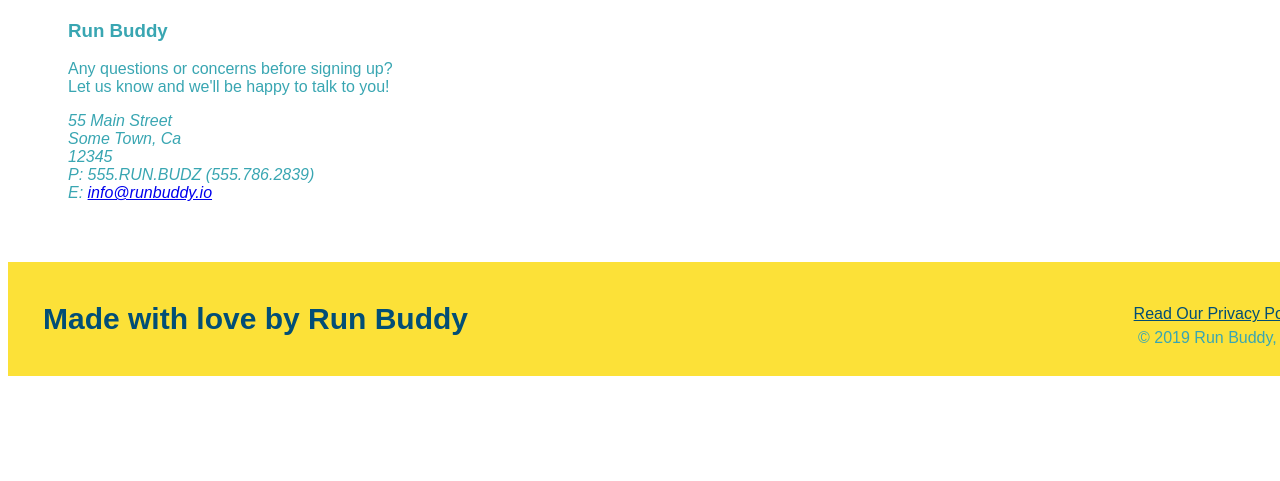
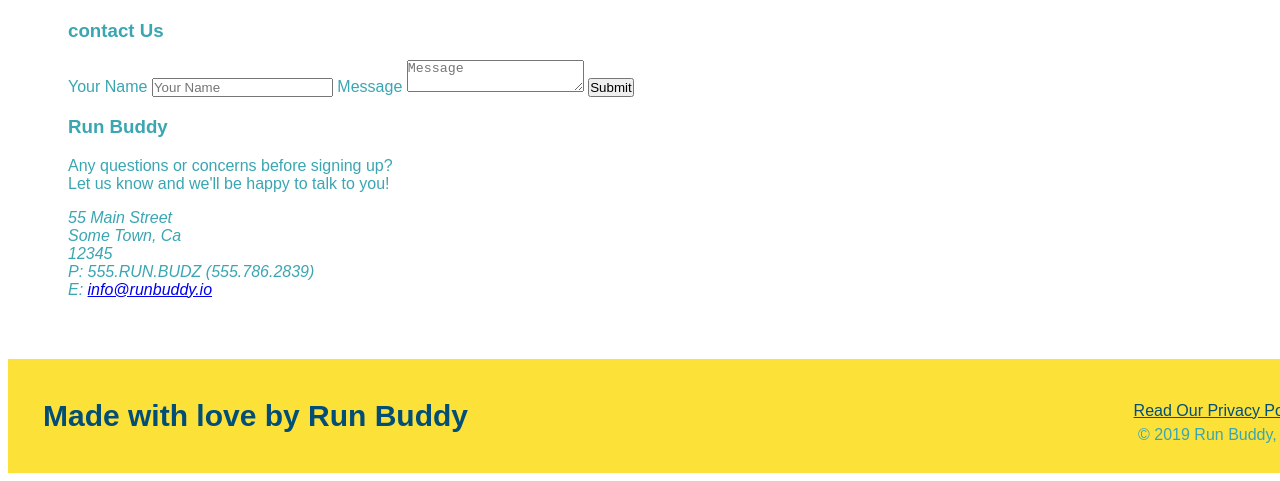
Before and after one commit to sujamanoj/run-buddy, a plain HTML site: page index.html in a window 1280 px wide. Shown: the part 5411-5892 px from the top of the page. Before the commit the page ends 5795 px from the top, so only its background shows below. Drawn offline with Linux system fonts and the light colour scheme.

Commit message:
add contact form

```diff
--- a/index.html
+++ b/index.html
@@ -168,8 +168,20 @@
                 allowfullscreen=""
                 loading="lazy">
                 </iframe>
-              </div>
-              <div>
+                <div class="contact-form">
+                    <h3>contact Us</h3>
+                    <form>
+                        <label for="Contact-name">Your Name</label>
+                        <input type="text" id="contact-name" placeholder="Your Name" />
+
+                        <label for="contact-message">Message</label>
+                        <textarea id="contact-message" placeholder="Message"></textarea>
+
+                        <button type="submit">Submit</button>
+                    </form>
+                </div>
+            </div>
+            <div>
                 <h3>Run Buddy</h3>
                 <p>
                   Any questions or concerns before signing up?
```
